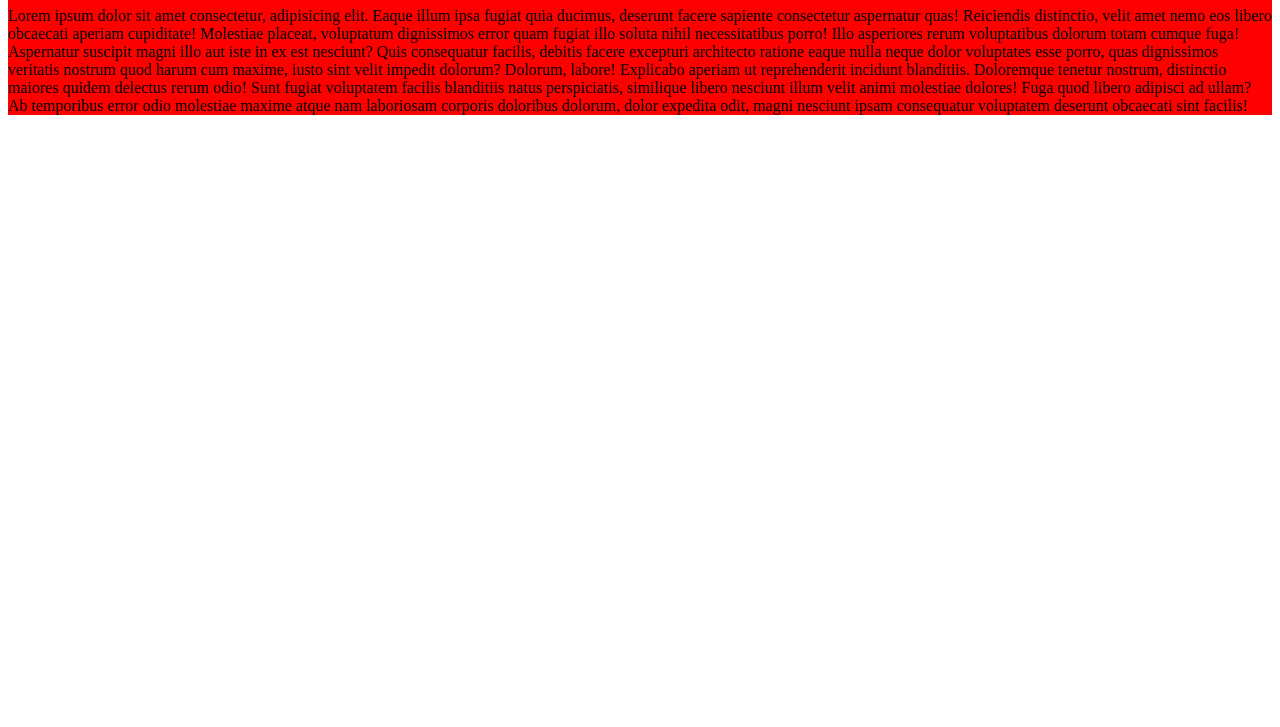
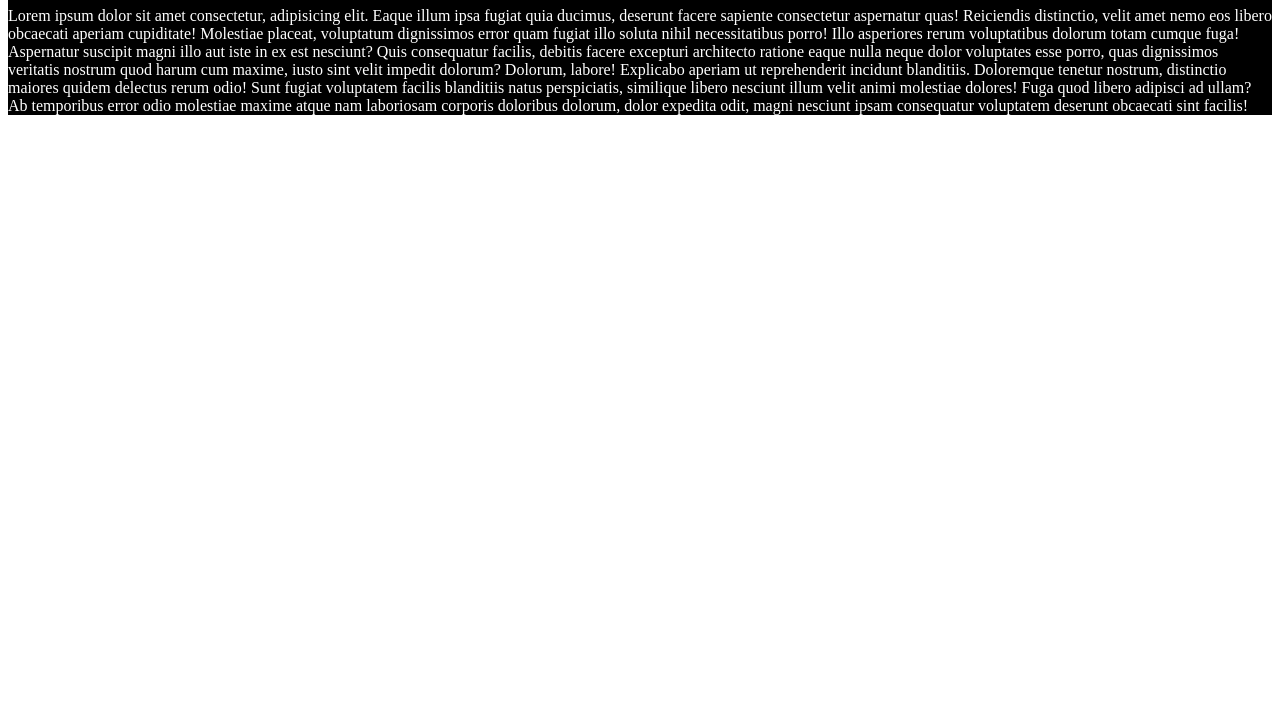
Before and after one commit to umairm1alik/learn_git, a plain HTML site: page index.html in a window 1280 px wide. Shown: the part 73-800 px from the top of the page. Drawn offline with Linux system fonts and the light colour scheme.

Commit message:
Third commit

```diff
--- a/style.css
+++ b/style.css
@@ -1,4 +1,4 @@
 #learn{
-    background-color: red;
-    color: black;
+    background-color: black;
+    color: white;
 }
```
